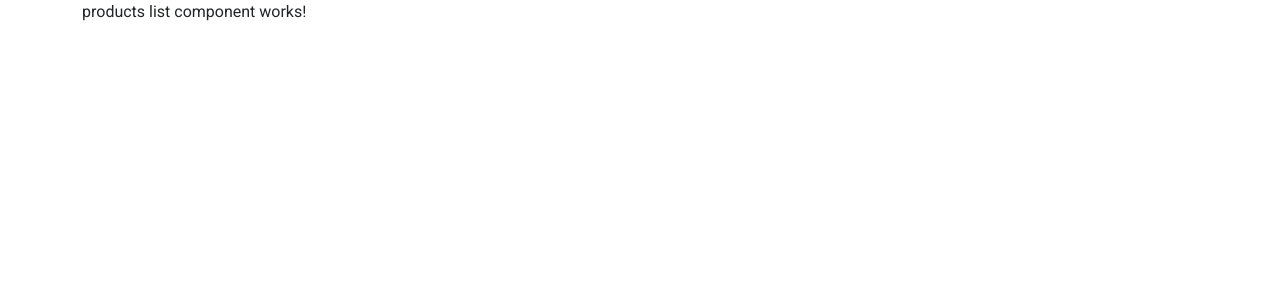
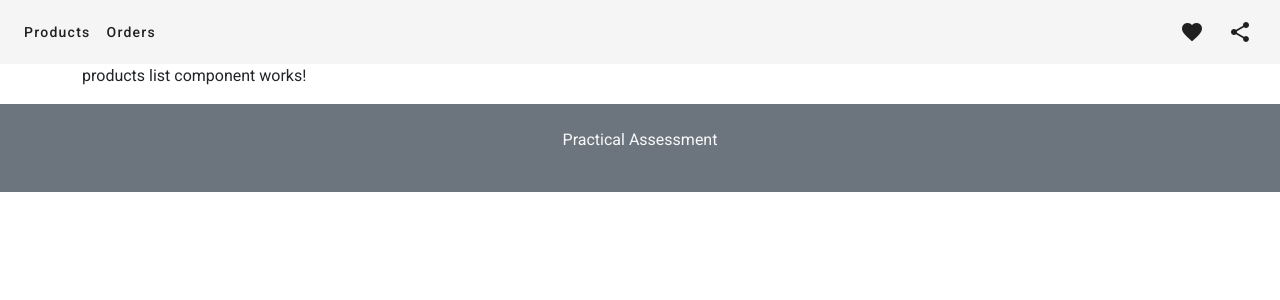
Before and after one commit to TaherJsStack/PracticalAssessment, an Angular app: page / in a window 1280 px wide. Shown: the top 300 px of the page. Built offline with nearby package versions, Linux system fonts and the light colour scheme.

Commit message:
update app module - remove HttpClientModule to shared module - add [ app-nav, app-footer ] components to app html component

```diff
--- a/src/app/app-routing.module.ts
+++ b/src/app/app-routing.module.ts
@@ -6,7 +6,7 @@ const routes: Routes = [
     path: "",
     title: 'products',
     loadChildren: () =>
-      import("./pages/products/products.module").then(
+        import("./pages/products/products.module").then(
         (m) => m.ProductsModule
       ),
   },
--- a/src/app/app.component.html
+++ b/src/app/app.component.html
@@ -1,5 +1,5 @@
 <nav>
-
+  <app-nav></app-nav>
 </nav>
 <main>
   <div class="container">
@@ -7,5 +7,5 @@
   </div>
 </main>
 <footer>
-
+  <app-footer></app-footer>
 </footer>
--- a/src/app/app.module.ts
+++ b/src/app/app.module.ts
@@ -4,6 +4,7 @@ import { BrowserModule } from '@angular/platform-browser';
 import { AppRoutingModule } from './app-routing.module';
 import { AppComponent } from './app.component';
 import { BrowserAnimationsModule } from '@angular/platform-browser/animations';
+import { SharedModule } from './core/shared';
 
 @NgModule({
   declarations: [
@@ -12,7 +13,8 @@ import { BrowserAnimationsModule } from '@angular/platform-browser/animations';
   imports: [
     BrowserModule,
     AppRoutingModule,
-    BrowserAnimationsModule
+    BrowserAnimationsModule,
+    SharedModule
   ],
   providers: [],
   bootstrap: [AppComponent]
```
